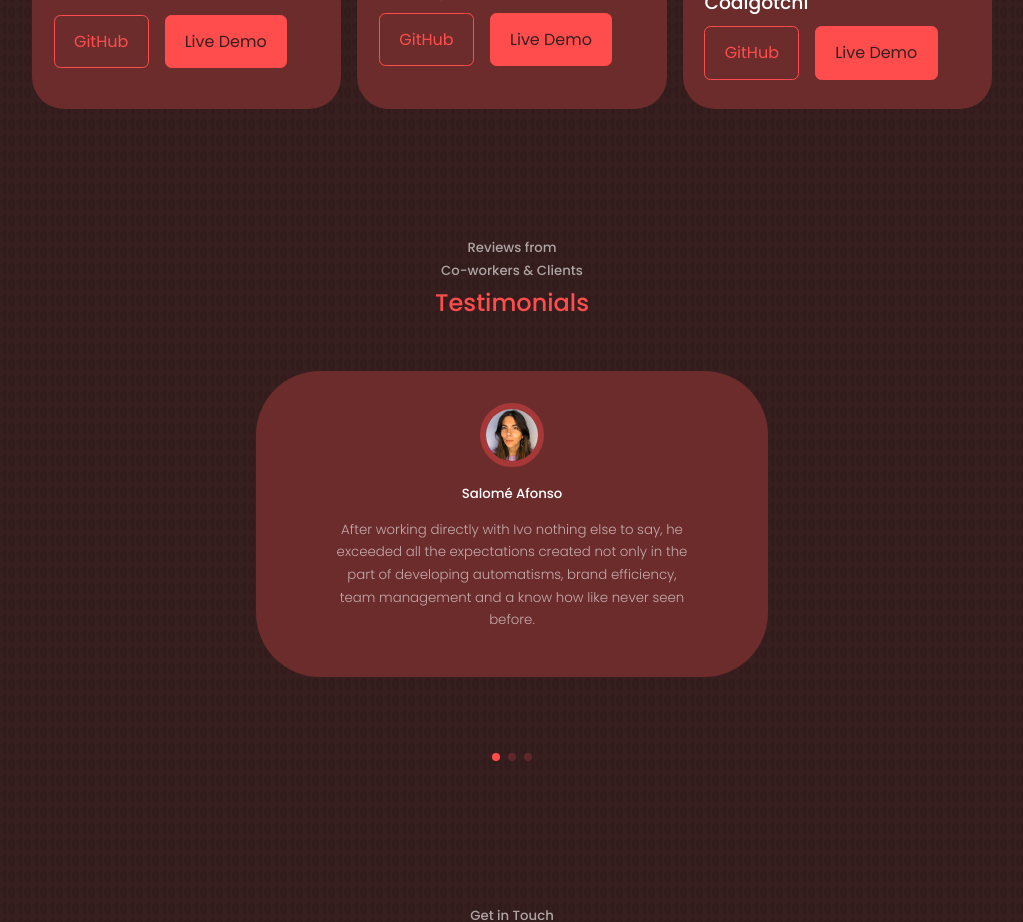
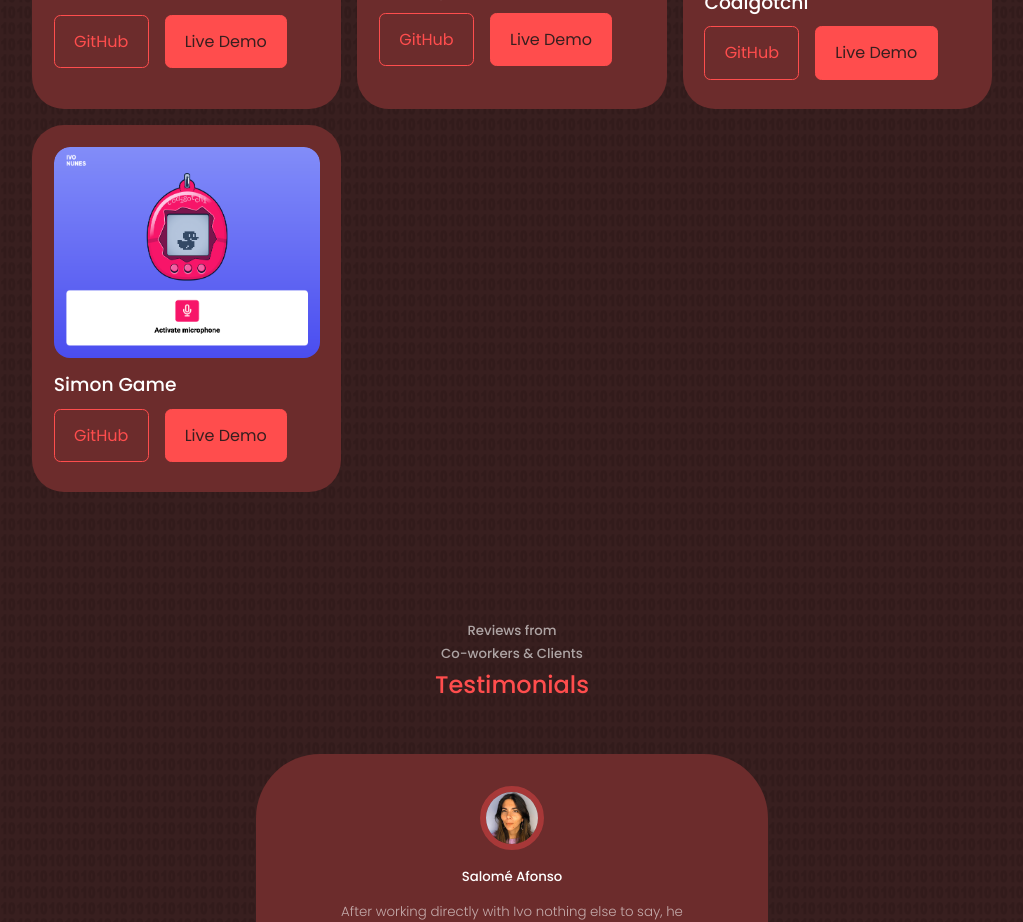
Before and after one commit to inunes1904/PortfolioReact, a React (Create React App) app in the folder react-portfolio/: page / in a window 1280 px wide. Shown: the part 3820-4742 px from the top of the page, without its empty margins (128-1151 px from the left). Built offline with nearby package versions, Linux system fonts and the light colour scheme; the HTML template or start-up script is replaced by a standard one.

Commit message:
Simon Game

```diff
--- a/react-portfolio/src/components/portfolio/Portfolio.jsx
+++ b/react-portfolio/src/components/portfolio/Portfolio.jsx
@@ -81,6 +81,17 @@ const Portfolio = () => {
           </div>
         </article>
 
+        <article className="portfolio__item">
+          <div className="portfolio__item-image">
+            <img className='port-image' src={IMG6} alt="Project Title" />
+          </div>
+          <h3>Simon Game</h3>
+          <div className="portfolio__item-cta">
+            <a href="https://github.com/inunes1904/SimonGame" target="_blank" className="btn">GitHub</a>
+            <a href="https://simongame.ivo-nunes.com/" target="_blank" className="btn btn-primary">Live Demo</a>
+          </div>
+        </article>
+
       </div>
 
     </section>
```
Also changed, not shown: 1 other file (tests, documents, lock files or other folders).
